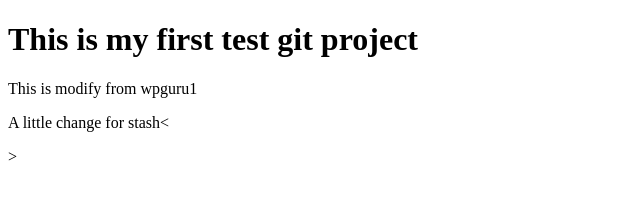
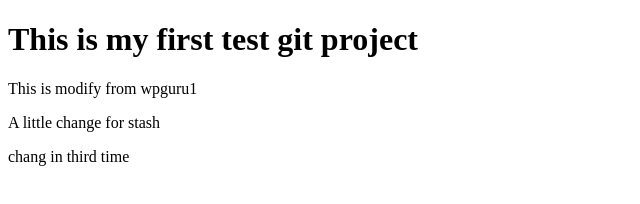
Before and after one commit to Rafiq233/git-test, a plain HTML site: page index.html in a window 1280 px wide. Shown: the whole page, without its empty margins (0-640 px from the left). Drawn offline with Linux system fonts and the light colour scheme.

Commit message:
third time updated

```diff
--- a/index.html
+++ b/index.html
@@ -7,7 +7,7 @@
 <body>
 	<h1>This is my first test git project</h1>
 	<p>This is modify from wpguru1</p
-	<p>A little change for stash<</p>
-	>
+	<p>A little change for stash<p>
+	<p> chang in third time</p>
 </body>
 </html>
```
